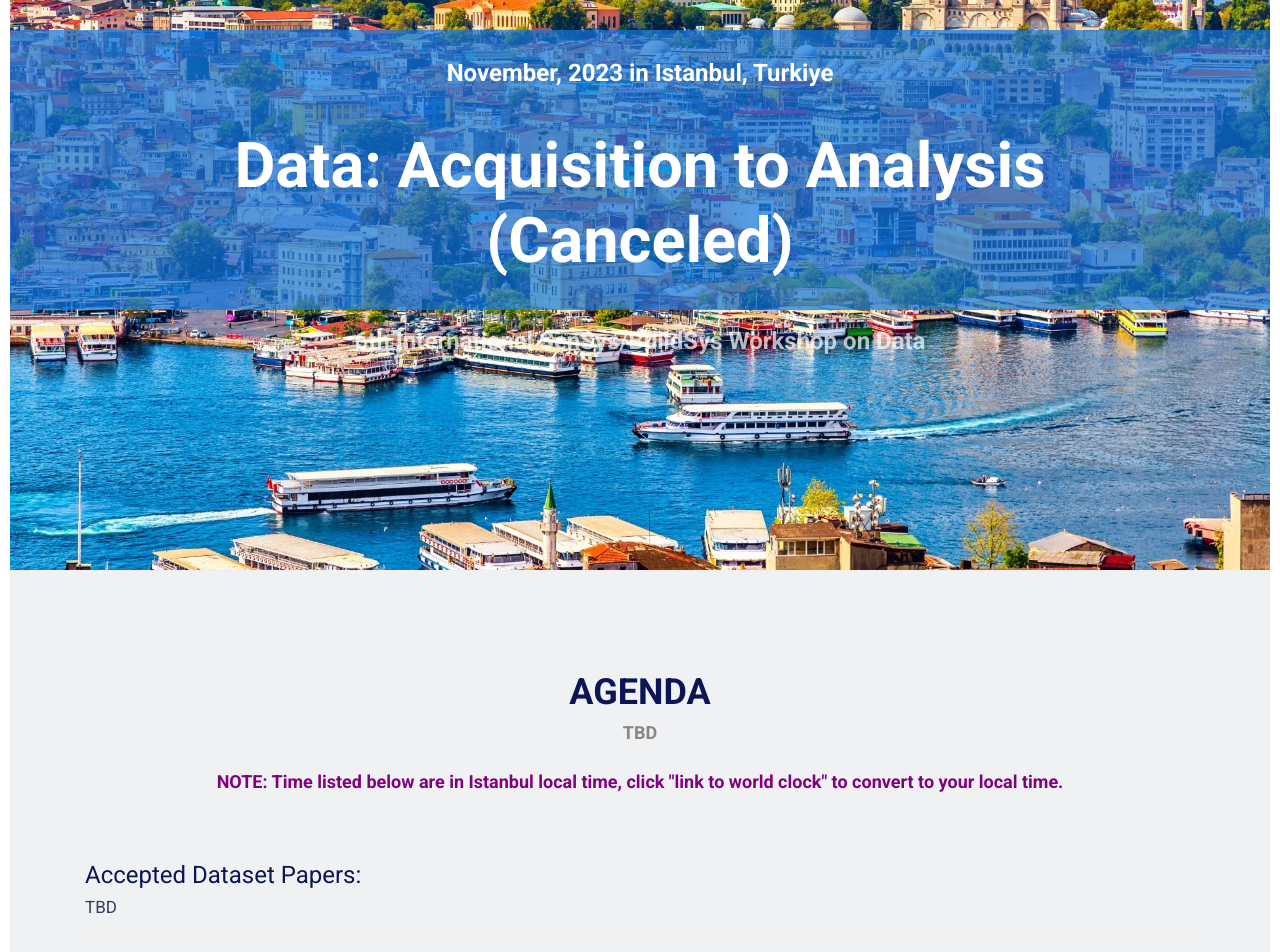
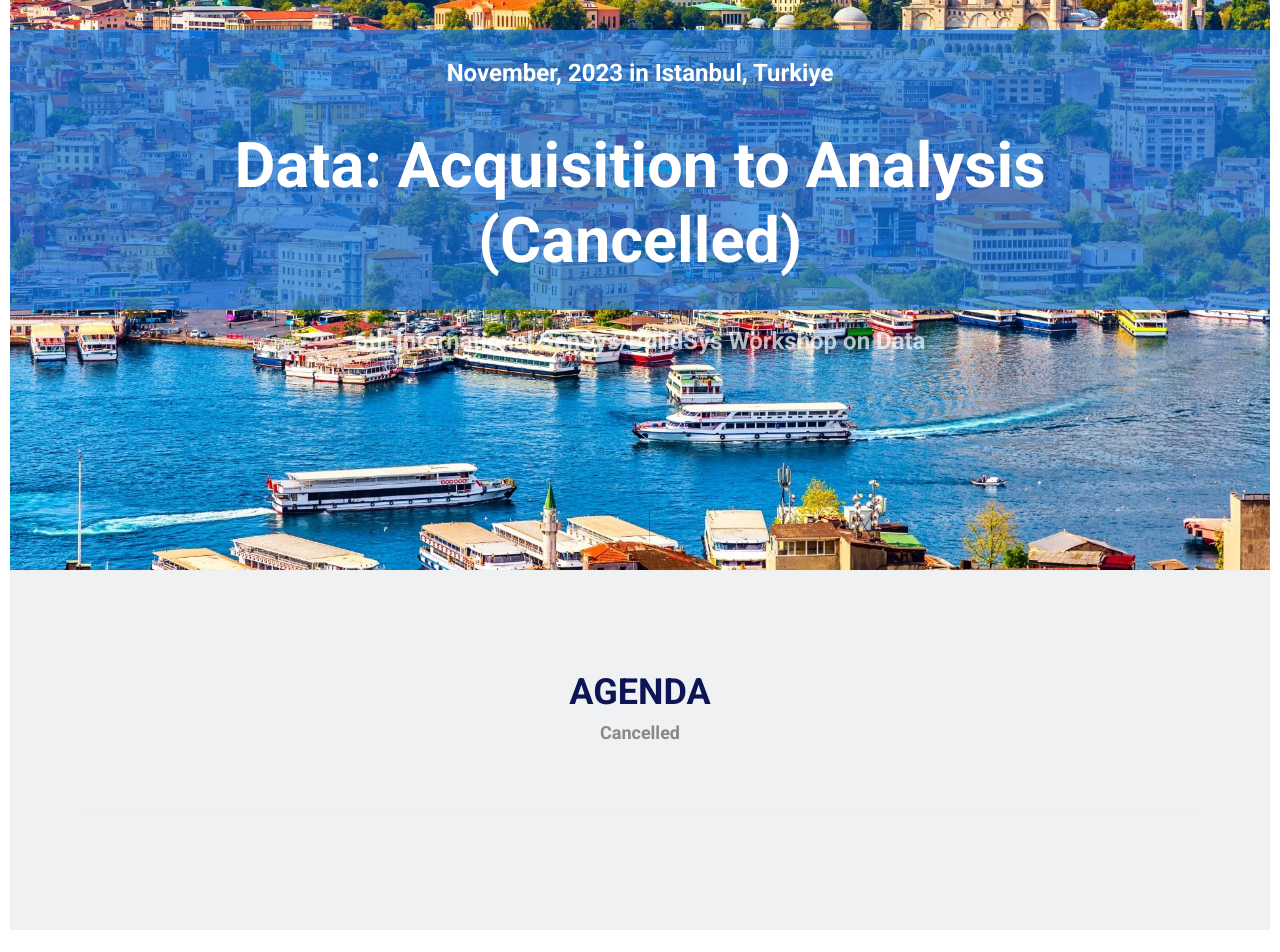
Before and after one commit to DATA-Workshop/DATA2023, a plain HTML site: page index.html in a window 1280 px wide. Shown: the part 240-1192 px from the top of the page. Drawn offline with Linux system fonts and the light colour scheme; some packages are replaced by stand-ins of ours.

Commit message:
Update index.html

```diff
--- a/index.html
+++ b/index.html
@@ -76,7 +76,7 @@
         <div class="content titleDiv">
             <br/>
             <div class="event-date" style="font-weight: 600;">November, 2023 in Istanbul, Turkiye</div>
-            <h1>Data: Acquisition to Analysis (Canceled) </h1>
+            <h1>Data: Acquisition to Analysis (Cancelled) </h1>
             <br/>
             <p class="lead" style="font-weight: 600;"><storng>6th International SenSys/BuildSys Workshop on Data</strong></p>
             <br/>
@@ -99,9 +99,9 @@
                     <h1>AGENDA</h1>
                     <!-- <p style="font-weight: 600;">TBD</p> -->
 
-                    <p style="font-weight: 600;">TBD</p>
+                    <p style="font-weight: 600;">Cancelled</p>
 
-                    <p style="color: purple; font-weight: bold;">NOTE: Time listed below are in Istanbul local time, click "link to world clock" to convert to your local time.</p>
+<!--                     <p style="color: purple; font-weight: bold;">NOTE: Time listed below are in Istanbul local time, click "link to world clock" to convert to your local time.</p> -->
 
                     <!-- <h3>How to Attend:</h3> -->
 
@@ -111,11 +111,11 @@
 
 
 
-                <div class="section-papers">
-                    <h3 style="font-weight: 400;">Accepted Dataset Papers:</h3>
-                    <p style="font-weight: 400;">TBD</p>
+<!--                 <div class="section-papers"> -->
+<!--                     <h3 style="font-weight: 400;">Accepted Dataset Papers:</h3> -->
+<!--                     <p style="font-weight: 400;">TBD</p> -->
 
-                </div>
+<!--                 </div> -->
 
 
                 <div class="section-papers">
@@ -402,7 +402,7 @@
                     <p class="lead">Workshop Paper Due: September 22nd, 2023, AoE <!-- <del>September 5th, 2022</del> <strong>September 19th, 2022</strong> </p> -->
                     <p class="lead">Workshop Paper Notification: October 13th, 2023 <!-- <del>October 3rd, 2022</del> <strong>October 6th, 2022</strong></p> -->
                     <p class="lead">Workshop Paper Camera Ready: October 25th,2023 <!-- <del>October 17th, 2022</del> <strong>October 15th, 2022 </strong> <a>(Firm Deadline)</a></p> -->
-<!--                    <p class="lead">Workshop Day: TBD &lt;!&ndash; <strong>November 6th, 2022 </strong></p> &ndash;&gt;-->
+                   <p class="lead">Workshop Day: &lt;!&ndash; <strong>Cancelled </strong></p> &ndash;&gt;
 <!--                     <p class="lead">Workshop: <strong>TBD</strong></p> -->
 
                     <!-- <p class="lead">Workshop: Nov 16, 2020.</p> -->
@@ -441,8 +441,8 @@
                     <figure class="thumbnail">
                         <!-- <a href="#"><img src="img/img-team-1.jpg" class="img-responsive" alt="Image"></a> -->
                         <figcaption class="caption text-center">
-                            <h3><a href="https://people.cs.umass.edu/~shiweifang/">Shiwei Fang</a>
-                                <small>University of Massachusetts Amherst</small>
+                            <h3><a href="https://shiwei-fang.github.io/">Shiwei Fang</a>
+                                <small>Augusta University</small>
                             </h3>
                         </figcaption>
                     </figure>
```
